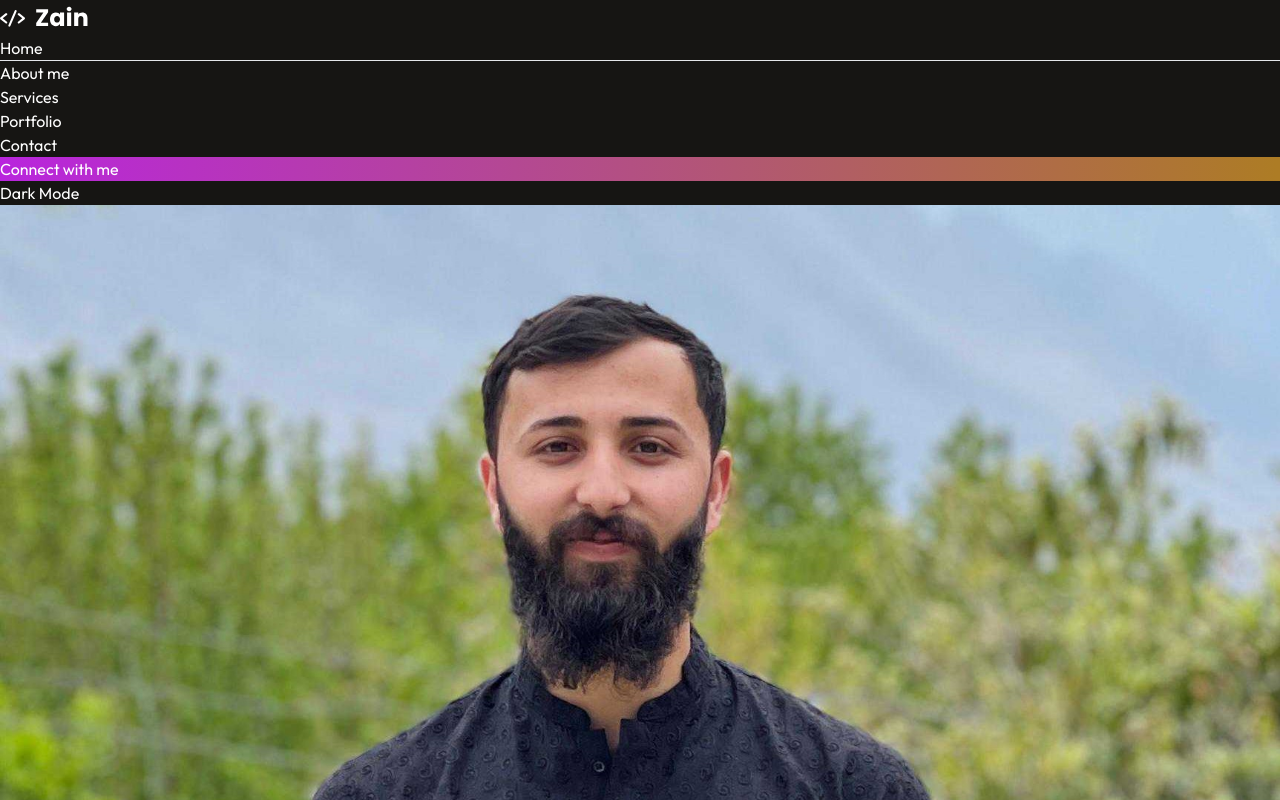
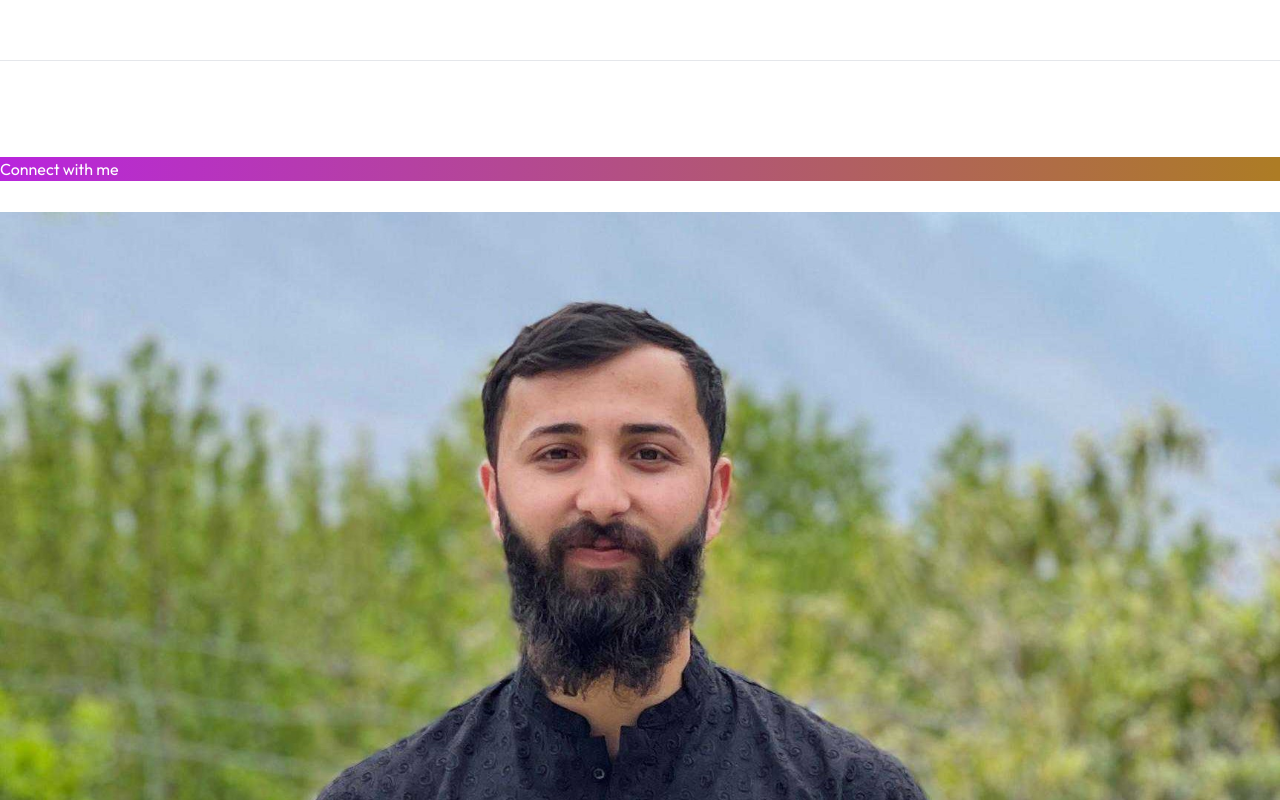
Before and after one commit to code-with-zain-hunzai/Portfolio, a React (Vite) app: page / in a window 1280 px wide. Shown: the top 800 px of the page. Built offline with nearby package versions, Linux system fonts and the light colour scheme; some icons are missing.

Commit message:
update code and set the dark mode

```diff
--- a/src/App.jsx
+++ b/src/App.jsx
@@ -15,8 +15,9 @@ const App = () => {
     setdarkMode(!darkMode)
   }
   return (
-    <div className={`${darkMode ? ' bg-gray-900 text-white' : 'bg-white text-black'}`}>
+    <div >
       <Navbar darkMode={darkMode} toggleDarkMode={toggleDarkMode} />
+      <div className={`${darkMode ? ' bg-gray-900 text-white' : 'bg-white text-black'}`}>
       <div className='w-[90%] mx-auto'>
         <Hero />
         <About />
@@ -25,6 +26,7 @@ const App = () => {
         <Conatct />
         <Footer />
       </div>
+      </div>
     </div>
   )
 }
--- a/src/components/Navbar/Navbar.jsx
+++ b/src/components/Navbar/Navbar.jsx
@@ -1,9 +1,10 @@
-import React, { useRef } from 'react';
+import React, { useRef, useState } from 'react';
 import zain from '../../assets/zain.svg';
-import { useState } from 'react';
 import AnchorLink from 'react-anchor-link-smooth-scroll';
+import { MdOutlineLightMode } from "react-icons/md";
+import { FaMoon } from "react-icons/fa";
 
-const Navbar = ({darkMode,toggleDarkMode}) => {
+const Navbar = ({ darkMode, toggleDarkMode }) => {
     const [menu, setMenu] = useState("home");
     const [isMenuOpen, setIsMenuOpen] = useState(false);
     const menuRef = useRef();
@@ -19,8 +20,8 @@ const Navbar = ({darkMode,toggleDarkMode}) => {
     };
 
     return (
-        <div className='w-full'>
-            <div className='navbar flex justify-between items-center w-[90%] mx-auto my-3'>
+        <div className='w-full bg-gray-900'>
+            <div className='navbar  flex justify-between items-center w-[90%] mx-auto py-3'>
                 <img src={zain} alt="Logo" />
                 <div onClick={openMenu} className={`nav-mob-open block lg:hidden ${isMenuOpen ? 'hidden' : 'block'}`}>
                     <lord-icon
@@ -68,21 +69,25 @@ const Navbar = ({darkMode,toggleDarkMode}) => {
                         {menu === "contact" && <hr className='nav-line' />}
                     </li>
                 </ul>
+                <div className='flex'>
                 <div className="nav-connect hidden lg:block px-4 py-2 rounded-3xl cursor-pointer text-lg transform transition-transform duration-500 hover:scale-105"
                     style={{ backgroundImage: 'linear-gradient(267deg, #AD7C25 0.36%, #B923E1 102.06%)' }}>
                     <AnchorLink className='anchor-link' offset={50} href='#contact'>
                         Connect with me
                     </AnchorLink>
+
                 </div>
                 <button
-                    className="text-white border px-4 py-1 font-bold hover:bg-gray-700"
+                    className="px-4 absolute top-4 right-14 md:top-5 md:right-2  items-center"
                     onClick={toggleDarkMode}
                 >
-                    {darkMode ? 'Light Mode' : 'Dark Mode'}
+                    {darkMode ? <FaMoon size={25} color='black'   /> :<MdOutlineLightMode size={25} color='white' />}
                 </button>
+                </div>
+
             </div>
         </div>
     );
-}
+};
 
 export default Navbar;
--- a/src/index.css
+++ b/src/index.css
@@ -5,11 +5,11 @@
 * {
     margin: 0;
     padding: 0;
+    box-sizing: border-box;
 }
 
 body {
     height: 100vh;
-    background: #161513;
     color: white;
     font-family: outfit;
 }
```
